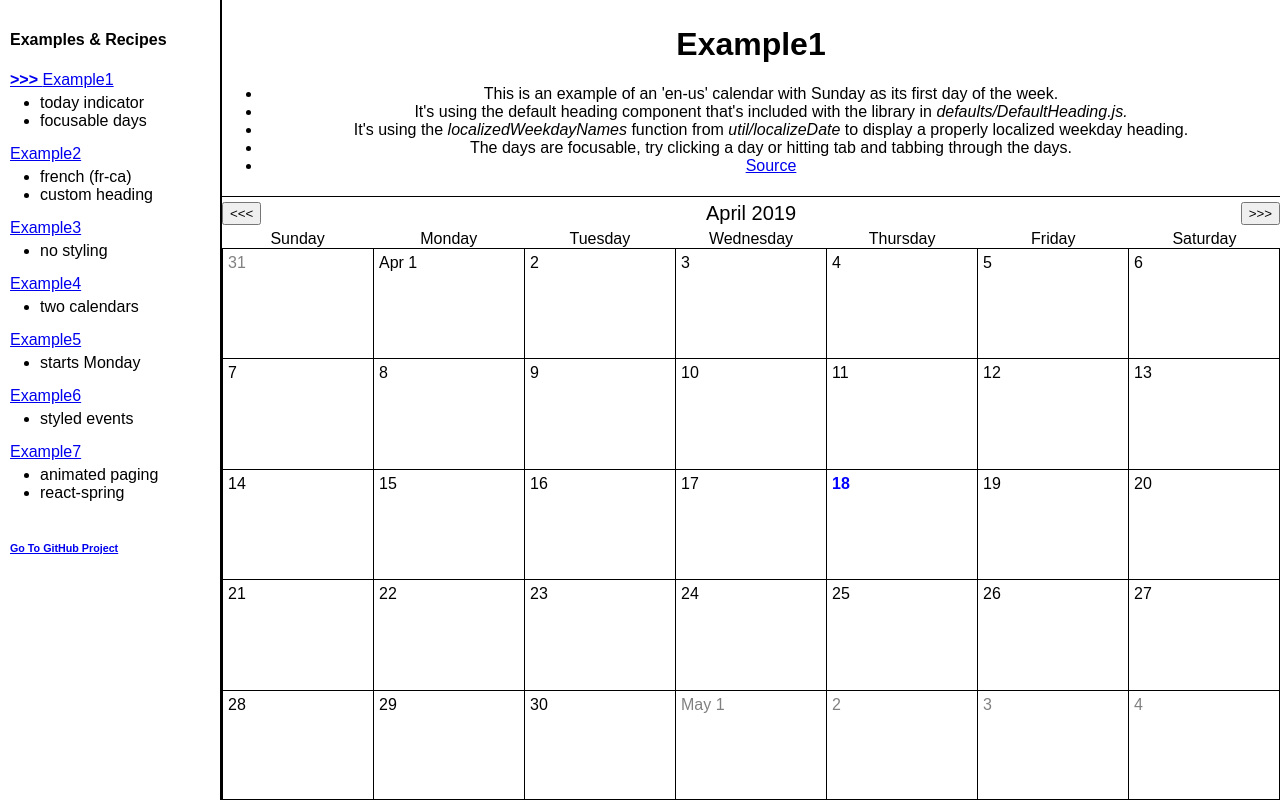
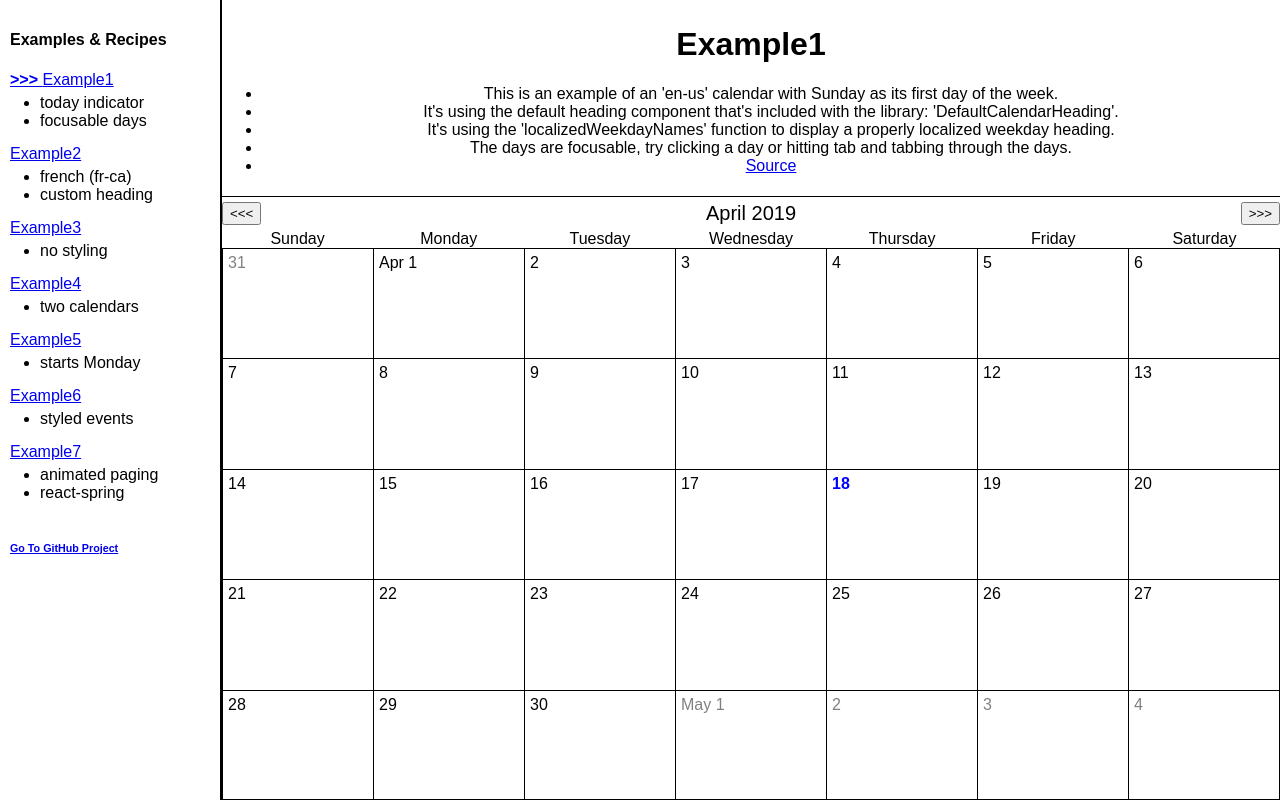
Before and after one commit to BrennanR/react-clean-calendar, a React (Create React App) app: page /Example1 in a window 1280 px wide. Built offline with nearby package versions, Linux system fonts and the light colour scheme.

Commit message:
Updated some example descriptions.

```diff
--- a/src/App.js
+++ b/src/App.js
@@ -27,13 +27,9 @@ const EXAMPLES = {
       <ul>
         <li>{"This is an example of an 'en-us' calendar with Sunday as its first day of the week."}</li>
         <li>
-          {"It's using the default heading component that's included with the library in "}
-          <i>defaults/DefaultHeading.js.</i>
+          {"It's using the default heading component that's included with the library: 'DefaultCalendarHeading'."}
         </li>
-        <li>
-          {"It's using the "} <i>localizedWeekdayNames</i> {' function from '} <i>util/localizeDate</i>
-          {' to display a properly localized weekday heading.'}
-        </li>
+        <li>{"It's using the 'localizedWeekdayNames' function to display a properly localized weekday heading."}</li>
         <li>{'The days are focusable, try clicking a day or hitting tab and tabbing through the days.'}</li>
         <li>
           <a href="https://github.com/BrennanR/react-clean-calendar/blob/master/src/examples/Example1.js">Source</a>
@@ -53,10 +49,7 @@ const EXAMPLES = {
       <ul>
         <li>{"This is an example of an 'fr-ca' calendar with Sunday as its first day of the week."}</li>
         <li>{'Uses a custom heading to render the paging buttons on the right.'}</li>
-        <li>
-          {"It's using the "} <i>localizedWeekdayNames</i> {' function from '} <i>util/localizeDate</i>
-          {' to display a properly localized weekday heading.'}
-        </li>
+        <li>{"It's using the 'localizedWeekdayNames' to display a properly localized weekday heading."}</li>
         <li>
           <a href="https://github.com/BrennanR/react-clean-calendar/blob/master/src/examples/Example2.js">Source</a>
         </li>
```
